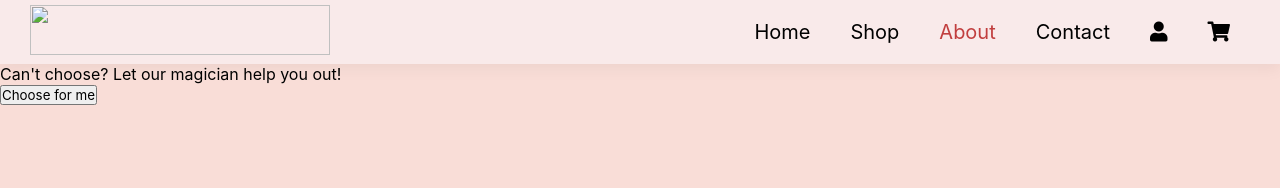
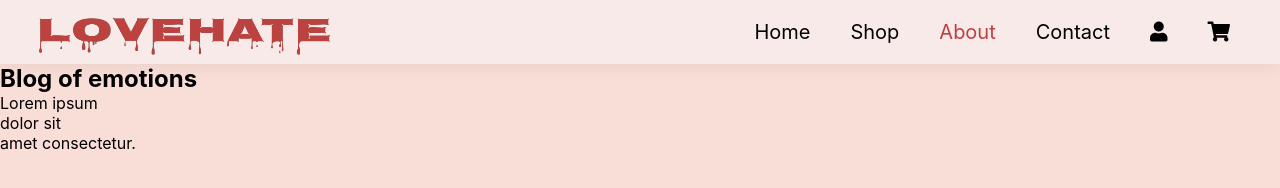
Before and after one commit to evelinagr/SGT_FinalProject, a plain HTML site: page about.html in a window 1280 px wide. Drawn offline with Linux system fonts and the light colour scheme.

Commit message:
updated the logo

```diff
--- a/about.html
+++ b/about.html
@@ -11,7 +11,7 @@
 
 <body>
     <section class="navbarBottom">
-        <a href="page1.html"><img src="Lovehate2.png" class="logo"></a>
+        <a href="page1.html"><img src="images/Lovehate2.png" class="logo"></a>
 
         <div>
             <ul class="navbarBottomSections">
@@ -26,10 +26,9 @@
     </section>
 
     <header>
-        Can't choose? Let our magician help you out!
+        <h2>Blog of emotions</h2>
     </header>
-    <section>
-        <button>Choose for me</button>
+    <section>Lorem ipsum <br> dolor sit <br> amet consectetur.
     </section>
 
 </body>
```
Also changed, not shown: contact.html (+1 -1 lines).
